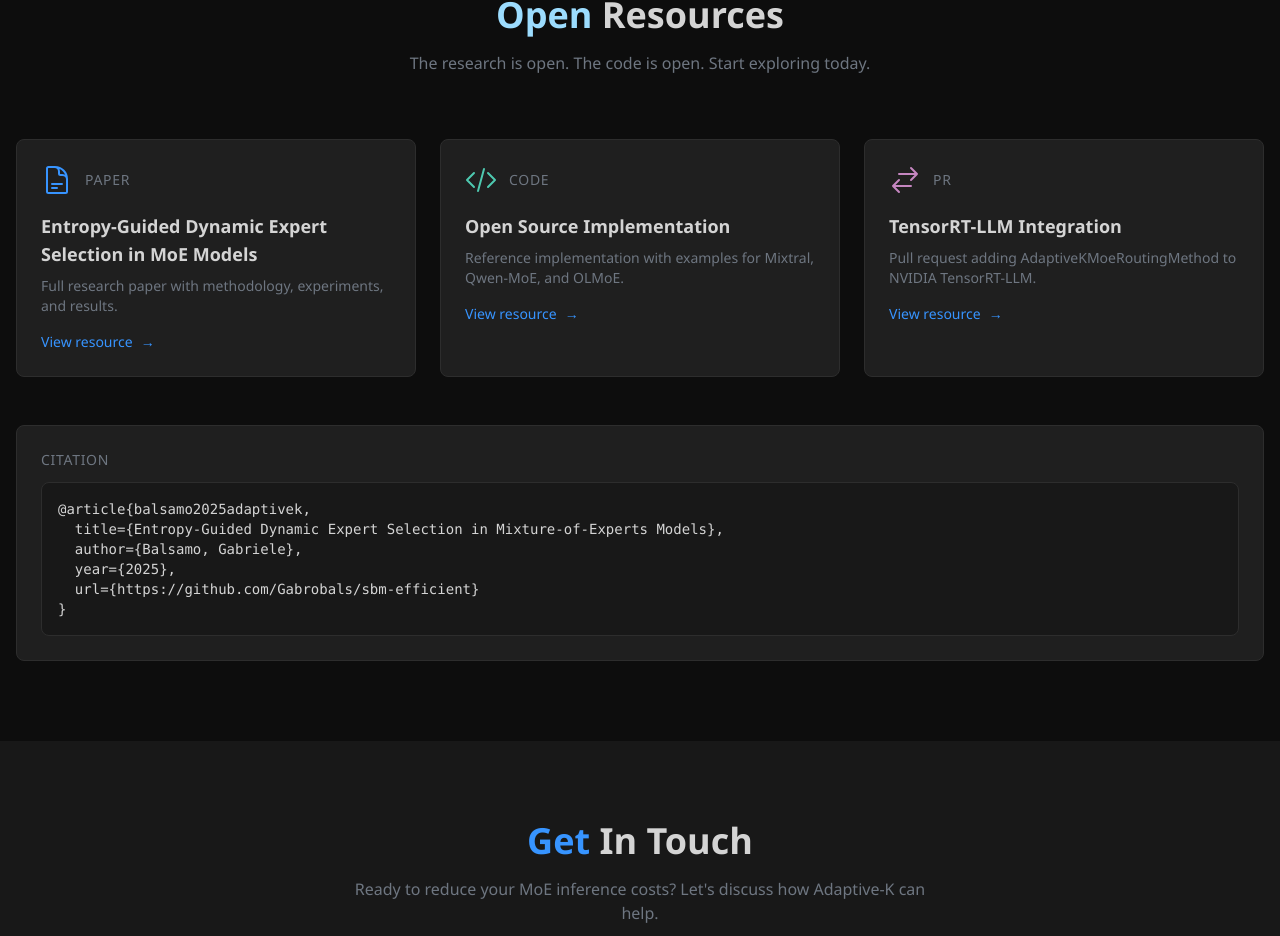
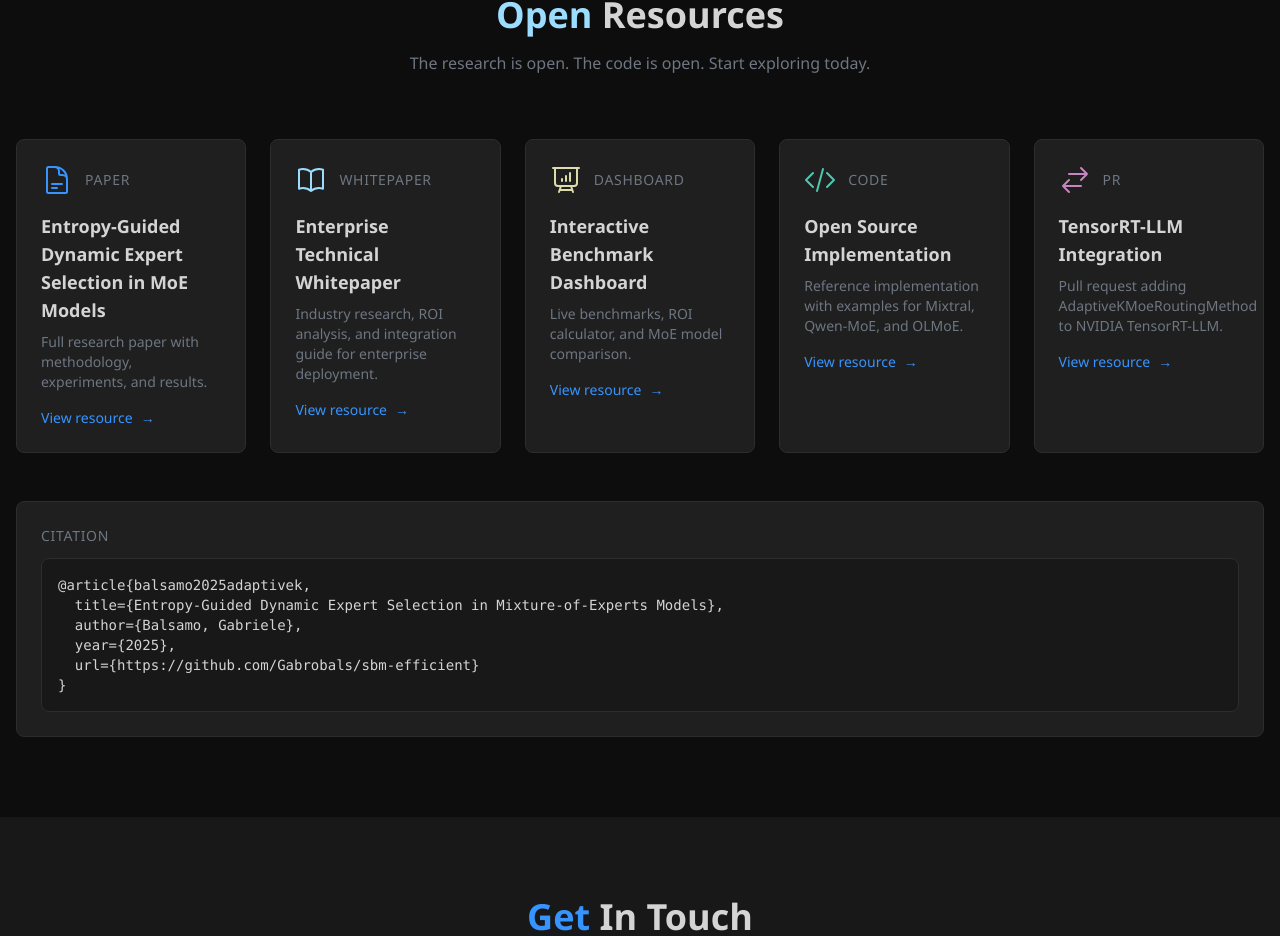
Before and after one commit to Gabrobals/sbm-efficient, a Next.js app in the folder landing-page/: page / in a window 1280 px wide. Shown: the part 5391-6327 px from the top of the page. Built offline with nearby package versions, Linux system fonts and the light colour scheme.

Commit message:
Add whitepaper and dashboard to landing page resources
- Resources section: Added Whitepaper and Dashboard cards
- Updated grid layout for 5 resources
- Added translations for new resource types (EN/IT)
- Icons for whitepaper and dashboard resources

```diff
--- a/landing-page/src/components/Resources.tsx
+++ b/landing-page/src/components/Resources.tsx
@@ -9,6 +9,11 @@ const icons = {
       <path strokeLinecap="round" strokeLinejoin="round" d="M19.5 14.25v-2.625a3.375 3.375 0 00-3.375-3.375h-1.5A1.125 1.125 0 0113.5 7.125v-1.5a3.375 3.375 0 00-3.375-3.375H8.25m0 12.75h7.5m-7.5 3H12M10.5 2.25H5.625c-.621 0-1.125.504-1.125 1.125v17.25c0 .621.504 1.125 1.125 1.125h12.75c.621 0 1.125-.504 1.125-1.125V11.25a9 9 0 00-9-9z" />
     </svg>
   ),
+  whitepaper: (
+    <svg className="w-8 h-8 text-vs-cyan" viewBox="0 0 24 24" fill="none" stroke="currentColor" strokeWidth="1.5">
+      <path strokeLinecap="round" strokeLinejoin="round" d="M12 6.042A8.967 8.967 0 006 3.75c-1.052 0-2.062.18-3 .512v14.25A8.987 8.987 0 016 18c2.305 0 4.408.867 6 2.292m0-14.25a8.966 8.966 0 016-2.292c1.052 0 2.062.18 3 .512v14.25A8.987 8.987 0 0018 18a8.967 8.967 0 00-6 2.292m0-14.25v14.25" />
+    </svg>
+  ),
   code: (
     <svg className="w-8 h-8 text-vs-green" viewBox="0 0 24 24" fill="none" stroke="currentColor" strokeWidth="1.5">
       <path strokeLinecap="round" strokeLinejoin="round" d="M17.25 6.75L22.5 12l-5.25 5.25m-10.5 0L1.5 12l5.25-5.25m7.5-3l-4.5 16.5" />
@@ -17,6 +22,11 @@ const icons = {
   pr: (
     <svg className="w-8 h-8 text-vs-purple" viewBox="0 0 24 24" fill="none" stroke="currentColor" strokeWidth="1.5">
       <path strokeLinecap="round" strokeLinejoin="round" d="M7.5 21L3 16.5m0 0L7.5 12M3 16.5h13.5m0-13.5L21 7.5m0 0L16.5 12M21 7.5H7.5" />
+    </svg>
+  ),
+  dashboard: (
+    <svg className="w-8 h-8 text-vs-yellow" viewBox="0 0 24 24" fill="none" stroke="currentColor" strokeWidth="1.5">
+      <path strokeLinecap="round" strokeLinejoin="round" d="M3.75 3v11.25A2.25 2.25 0 006 16.5h2.25M3.75 3h-1.5m1.5 0h16.5m0 0h1.5m-1.5 0v11.25A2.25 2.25 0 0118 16.5h-2.25m-7.5 0h7.5m-7.5 0l-1 3m8.5-3l1 3m0 0l.5 1.5m-.5-1.5h-9.5m0 0l-.5 1.5M9 11.25v1.5M12 9v3.75m3-6v6" />
     </svg>
   ),
 }
@@ -31,6 +41,20 @@ export default function Resources() {
       descKey: 'paperDesc' as const,
       link: 'https://github.com/Gabrobals/sbm-efficient/blob/master/Entropy_Guided_Dynamic_Expert_Selection_in_Mixture_of_Experts_Models.pdf',
       icon: icons.paper,
+    },
+    {
+      typeKey: 'whitepaperType' as const,
+      titleKey: 'whitepaperTitle' as const,
+      descKey: 'whitepaperDesc' as const,
+      link: '/whitepaper.html',
+      icon: icons.whitepaper,
+    },
+    {
+      typeKey: 'dashboardType' as const,
+      titleKey: 'dashboardTitle' as const,
+      descKey: 'dashboardDesc' as const,
+      link: '/dashboard.html',
+      icon: icons.dashboard,
     },
     {
       typeKey: 'codeType' as const,
@@ -62,7 +86,7 @@ export default function Resources() {
         </div>
 
         {/* Resources grid */}
-        <div className="grid md:grid-cols-3 gap-6">
+        <div className="grid md:grid-cols-3 lg:grid-cols-5 gap-6">
           {resources.map((resource, index) => (
             <a
               key={index}
--- a/landing-page/src/i18n/translations.ts
+++ b/landing-page/src/i18n/translations.ts
@@ -70,6 +70,12 @@ export const translations = {
       paperType: 'Paper',
       paperTitle: 'Entropy-Guided Dynamic Expert Selection in MoE Models',
       paperDesc: 'Full research paper with methodology, experiments, and results.',
+      whitepaperType: 'Whitepaper',
+      whitepaperTitle: 'Enterprise Technical Whitepaper',
+      whitepaperDesc: 'Industry research, ROI analysis, and integration guide for enterprise deployment.',
+      dashboardType: 'Dashboard',
+      dashboardTitle: 'Interactive Benchmark Dashboard',
+      dashboardDesc: 'Live benchmarks, ROI calculator, and MoE model comparison.',
       codeType: 'Code',
       codeTitle: 'Open Source Implementation',
       codeDesc: 'Reference implementation with examples for Mixtral, Qwen-MoE, and OLMoE.',
@@ -230,6 +236,12 @@ export const translations = {
       paperType: 'Paper',
       paperTitle: 'Selezione Dinamica Expert Guidata dall\'Entropia nei Modelli MoE',
       paperDesc: 'Paper di ricerca completo con metodologia, esperimenti e risultati.',
+      whitepaperType: 'Whitepaper',
+      whitepaperTitle: 'Whitepaper Tecnico Enterprise',
+      whitepaperDesc: 'Ricerca di settore, analisi ROI e guida integrazione per deployment enterprise.',
+      dashboardType: 'Dashboard',
+      dashboardTitle: 'Dashboard Benchmark Interattiva',
+      dashboardDesc: 'Benchmark live, calcolatore ROI e confronto modelli MoE.',
       codeType: 'Codice',
       codeTitle: 'Implementazione Open Source',
       codeDesc: 'Implementazione di riferimento con esempi per Mixtral, Qwen-MoE e OLMoE.',
```
